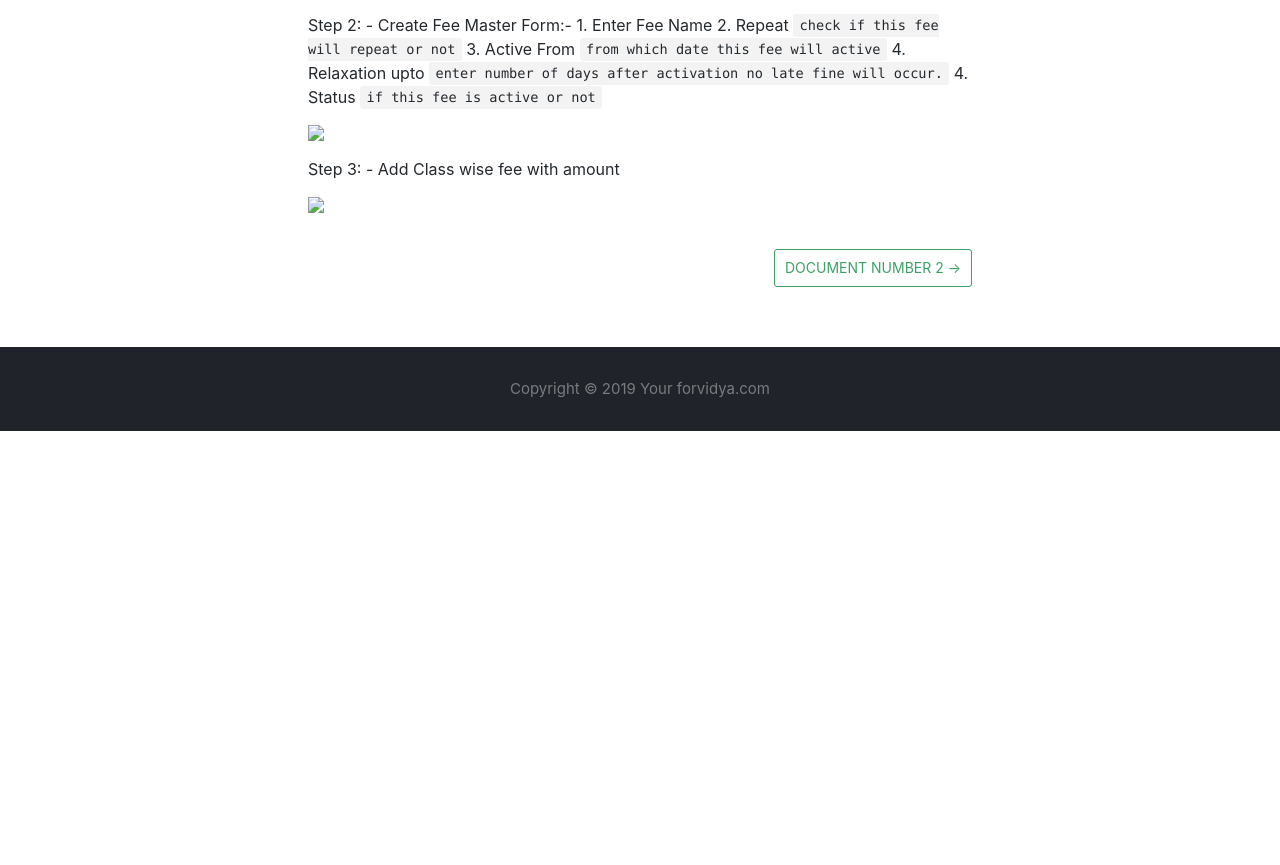
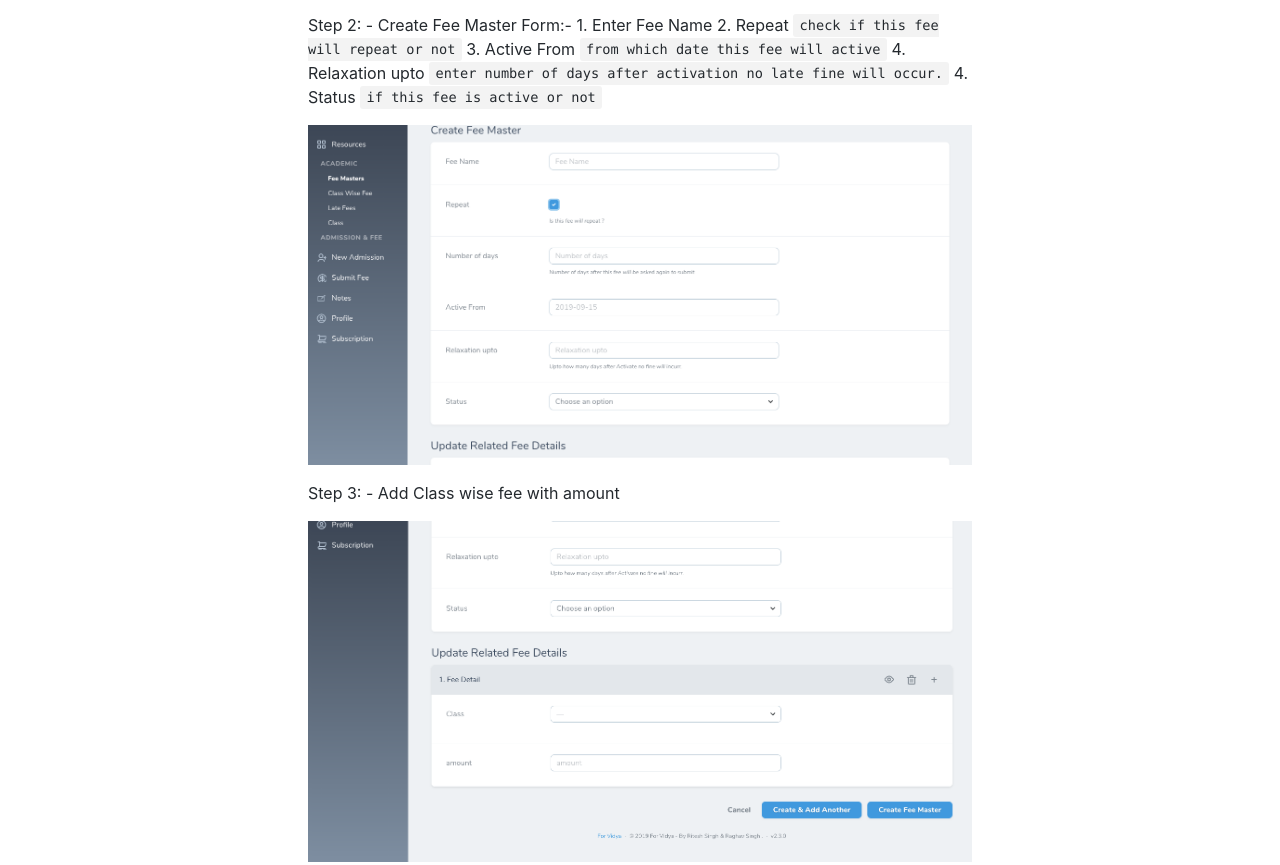
Before and after one commit to forvidya/docs, a plain HTML site: page docs/doc1/index.html in a window 1280 px wide. Shown: the part 2174-3039 px from the top of the page. Before the commit the page ends 2605 px from the top, so only its background shows below. Drawn offline with nearby package versions, Linux system fonts and the light colour scheme.

Commit message:
Deploy website
Deploy website version based on af1bbae1850a0eaf0bb29f79fcb9d3b37f25df86

```diff
--- a/docs/doc1/index.html
+++ b/docs/doc1/index.html
@@ -78,7 +78,7 @@
 3. Active From <code>from which date this fee will active</code>
 4. Relaxation upto <code>enter number of days after activation no late fine will occur.</code>
 4. Status <code>if this fee is active or not</code></p>
-<p><img src="/docs/img/create_classs_form_repeat.png"></p>
+<p><img src="/docs/img/create_class_form_repeat.png"></p>
 <p>Step 3: - Add Class wise fee with amount</p>
-<p><img src="/docs/select_class.png"></p>
+<p><img src="/docs/img/select_class.png"></p>
 </span></div></article></div><div class="docs-prevnext"><a class="docs-next button" href="/docs/docs/doc2"><span>document number 2</span><span class="arrow-next"> →</span></a></div></div></div><nav class="onPageNav"><ul class="toc-headings"><li><a href="#registration">Registration</a></li><li><a href="#setup">Setup</a><ul class="toc-headings"><li><a href="#after-registration-login-with-administrator-email-and-password">After Registration - login with Administrator email and password -</a></li><li><a href="#adding-classes">Adding Classes</a></li><li><a href="#create-new-fee">Create New Fee</a></li></ul></li></ul></nav></div><footer class="nav-footer" id="footer"><section class="copyright">Copyright © 2019 Your forvidya.com</section></footer></div></body></html>
```
Also changed, not shown: docs/doc1.html (+2 -2 lines), en/index.html (+1 -1 lines), index.html (+1 -1 lines).
